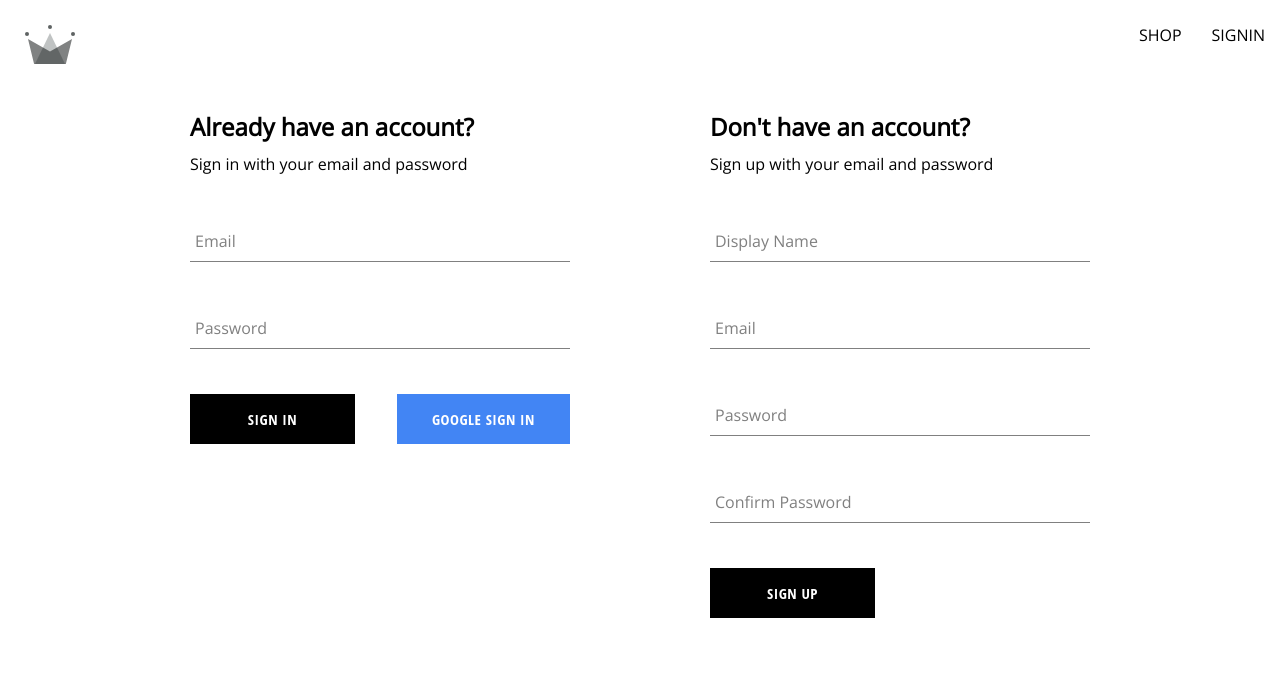
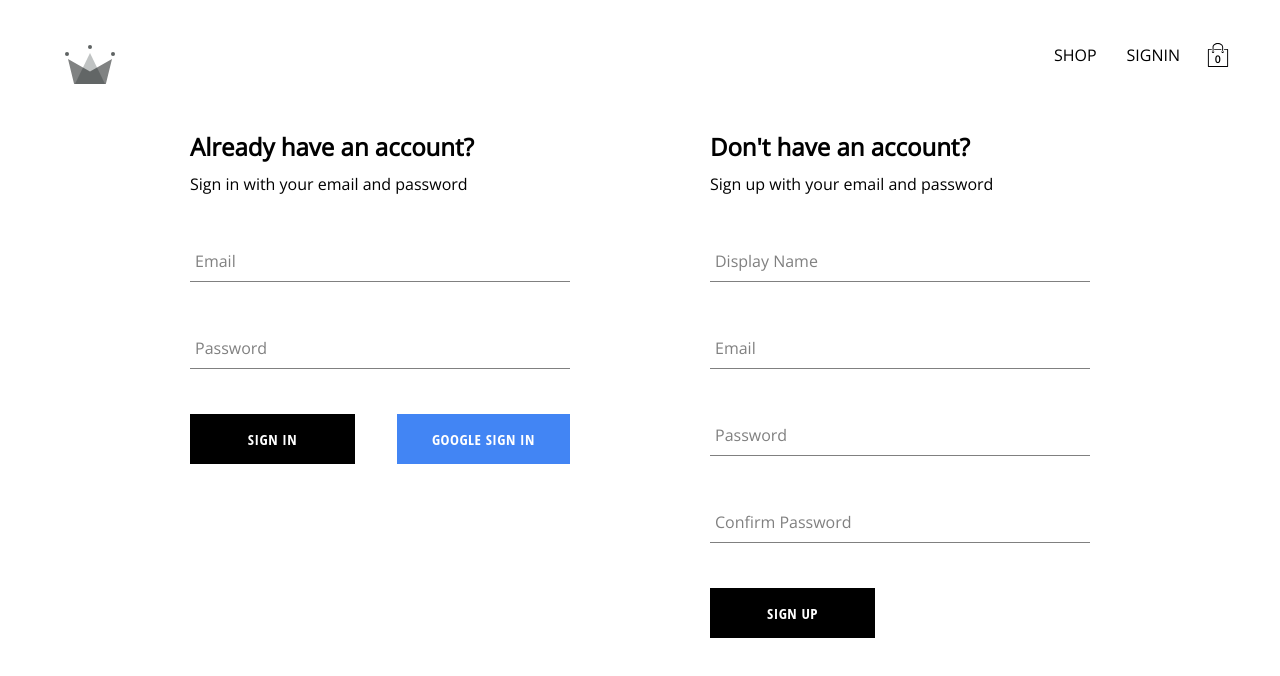
Before and after one commit to EDaitsh/React-crwn-clothing, a React (Create React App) app: page /auth in a window 1280 px wide. Shown: the top 676 px of the page. Built offline with nearby package versions, Linux system fonts and the light colour scheme; no server answers; a web font is replaced by a local one.

Commit message:
Add Cart Icon & Dropdown

```diff
--- /dev/null
+++ b/src/components/cart-dropdown/cart-dropdown.component.jsx
@@ -0,0 +1,14 @@
+import Button from '../button/button.component';
+import './cart-dropdown.styles.scss'
+
+const CartDropdown = () => {
+    return(
+        <div className='cart-dropdown-container'>
+            <div className='cart-items'>
+            </div>
+            <Button>GO TO CHECKOUT</Button>
+        </div>
+    )
+}
+
+export default CartDropdown;
--- /dev/null
+++ b/src/components/cart-dropdown/cart-dropdown.styles.scss
@@ -0,0 +1,29 @@
+.cart-dropdown-container {
+    position: absolute;
+    width: 240px;
+    height: 340px;
+    display: flex;
+    flex-direction: column;
+    padding: 20px;
+    border: 1px solid black;
+    background-color: white;
+    top: 90px;
+    right: 40px;
+    z-index: 5;
+
+    .empty-message {
+      font-size: 18px;
+      margin: 50px auto;
+    }
+
+    .cart-items {
+      height: 240px;
+      display: flex;
+      flex-direction: column;
+      overflow: scroll;
+    }
+
+    button {
+      margin-top: auto;
+    }
+  }
--- /dev/null
+++ b/src/components/cart-icon/cart-icon.component.jsx
@@ -0,0 +1,21 @@
+import { useContext } from 'react'
+
+import { CartContext } from '../../contexts/cart.context'
+
+import {ReactComponent as ShoppingIcon} from '../../assets/shopping-bag.svg'
+import './cart-icon.styles.scss'
+
+const CartIcon = () => {
+    const {isCartOpen, setIsCartOpen} = useContext(CartContext);
+
+    const toggleIsCartOpen = () =>  setIsCartOpen(!isCartOpen);
+
+    return(
+        <div className='cart-icon-container' onClick={toggleIsCartOpen}>
+            <ShoppingIcon className='shopping-icon'/>
+            <span className='item-count'>0</span>
+        </div>
+    )
+}
+
+export default CartIcon;
--- /dev/null
+++ b/src/components/cart-icon/cart-icon.styles.scss
@@ -0,0 +1,21 @@
+.cart-icon-container {
+    width: 45px;
+    height: 45px;
+    position: relative;
+    display: flex;
+    align-items: center;
+    justify-content: center;
+    cursor: pointer;
+
+    .shopping-icon {
+      width: 24px;
+      height: 24px;
+    }
+
+    .item-count {
+      position: absolute;
+      font-size: 10px;
+      font-weight: bold;
+      bottom: 12px;
+    }
+  }
--- /dev/null
+++ b/src/contexts/cart.context.jsx
@@ -0,0 +1,13 @@
+import { createContext, useState } from "react";
+
+export const CartContext= createContext({
+    isCartOpen: false,
+    setIsCartOpen: () => {}
+})
+
+export const CartProvider = ({children}) => {
+    const [isCartOpen , setIsCartOpen] = useState(false);
+    const value = {isCartOpen, setIsCartOpen};
+
+    return <CartContext.Provider value={value}>{children}</CartContext.Provider>
+}
--- a/src/index.js
+++ b/src/index.js
@@ -5,6 +5,7 @@
 import App from './App';
 import {UserProvider} from './contexts/user.context'
 import {ProductsProvider} from './contexts/products.context'
+import {CartProvider} from './contexts/cart.context'
 
 
 import reportWebVitals from './reportWebVitals';
@@ -15,7 +16,9 @@
   <BrowserRouter>
     <UserProvider>
       <ProductsProvider>
-        <App />
+        <CartProvider>
+          <App />
+        </CartProvider>
       </ProductsProvider>
     </UserProvider>
   </BrowserRouter>
--- a/src/index.scss
+++ b/src/index.scss
@@ -1,4 +1,5 @@
 body {
+  padding: 20px 40px;
   margin: 0;
   font-family: 'Open Sans', sans-serif;
   -webkit-font-smoothing: antialiased;
--- a/src/routes/navigation/navigation.component.jsx
+++ b/src/routes/navigation/navigation.component.jsx
@@ -3,13 +3,19 @@
 
 import {ReactComponent as CrwnLogo} from '../../assets/crown.svg';
 
+import CartIcon from '../../components/cart-icon/cart-icon.component'
+import CartDropdown from '../../components/cart-dropdown/cart-dropdown.component';
+
 import {UserContext} from '../../contexts/user.context'
+import { CartContext } from '../../contexts/cart.context';
+
 import {signOutUser} from '../../utils/firebase/firebase.utils'
 
 import './navigation.styles.scss';
 
 const Navigation =() => {
     const {currentUser} = useContext(UserContext);
+    const {isCartOpen} = useContext(CartContext);
 
     console.log(currentUser);
     return (
@@ -34,8 +40,10 @@
                         SIGNIN
                     </Link>
                 )}
+                <CartIcon />
 
             </div>
+            {isCartOpen && <CartDropdown/>}
         </div>
         <Outlet/>
       </Fragment>
```
Also changed, not shown: src/assets/shopping-bag.svg (added).
